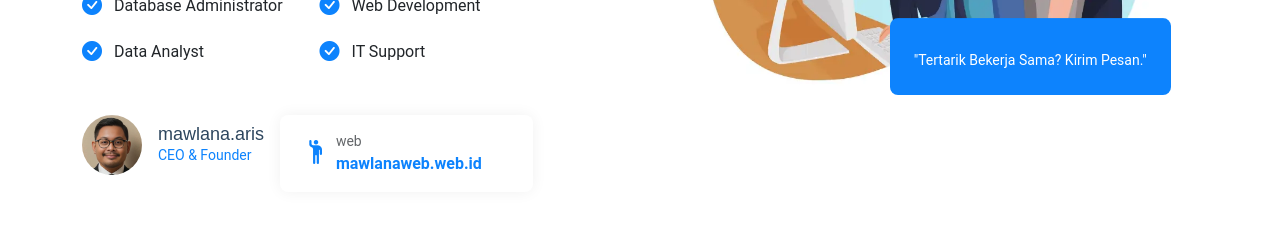
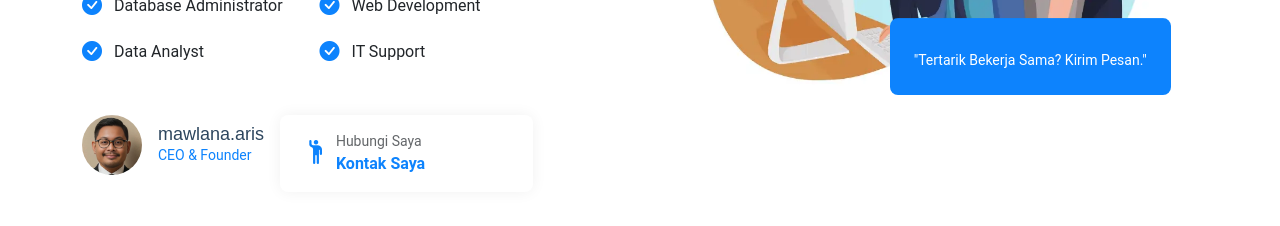
Before and after one commit to mawlanaweb/mawlanawebsite, a plain HTML site: page index.html in a window 1280 px wide. Shown: the part 1420-1646 px from the top of the page. Drawn offline with Linux system fonts and the light colour scheme.

Commit message:
Update index.html

```diff
--- a/index.html
+++ b/index.html
@@ -502,12 +502,12 @@
                   <div class="contact-info d-flex align-items-center gap-2">
                     <i class="bi bi-person-raised-hand"></i>
                     <div>
-                      <p class="contact-label">web</p>
-<p class="contact-number">
-  <a href="https://www.mawlanaweb.web.id" target="_blank" rel="noopener noreferrer">
-    mawlanaweb.web.id
-  </a>
-</p>
+                      <p class="contact-label">Hubungi Saya</p>
+                      <p class="contact-number">
+                     <a href="https://mawlanaweb.web.id/kontak-saya.html" target="_blank" rel="noopener noreferrer">
+                      Kontak Saya
+                    </a>
+                    </p>
 
                     </div>
                   </div>
```
